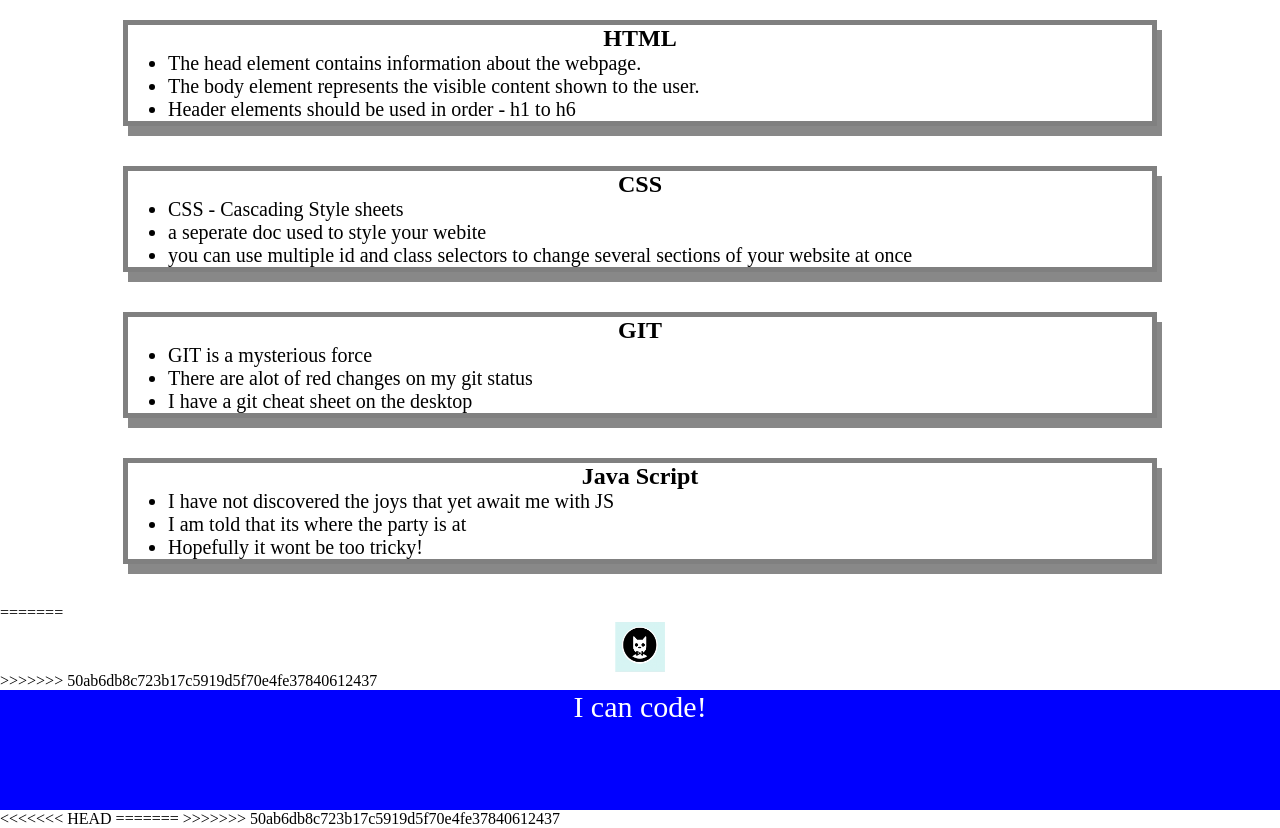
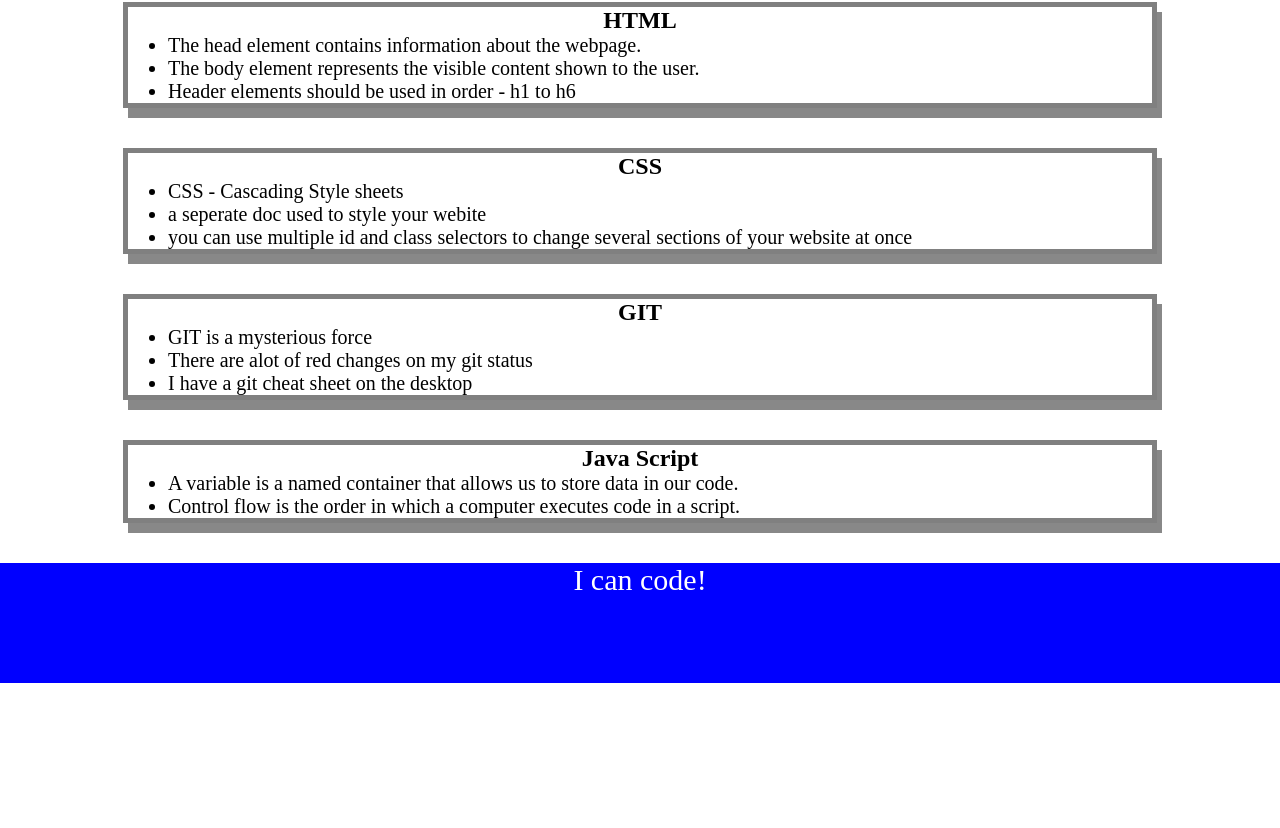
Before and after one commit to KrystleMurphy/prework-study-guide, a plain HTML site: page index.html in a window 1280 px wide. Shown: the part 158-986 px from the top of the page. After the commit the page ends 841 px from the top, so only its background shows below. Drawn offline with Linux system fonts and the light colour scheme.

Commit message:
java script debug

```diff
--- a/assets/script.js
+++ b/assets/script.js
@@ -20,6 +20,7 @@ function selectTopic() {
    console.log('Please try again!');
  }
 }
+
 console.log('Here are the topics we learned through Prework:');
 listTopics();
 console.log('Which topic should we study first?');
--- a/index.html
+++ b/index.html
@@ -4,16 +4,12 @@
     <meta charset="UTF-8" />
     <meta http-equiv="X-UA-Compatible" content="IE=edge" />
     <meta name="viewport" content="width=device-width, initial-scale=1.0" />
-<<<<<<< HEAD
     <link rel="stylesheet" href="./assets/style.css" />
-=======
->>>>>>> 50ab6db8c723b17c5919d5f70e4fe37840612437
     <title>Prework Study Guide</title>
   </head>
   <body>
     <header id="top">
       <h1>Prework Study Guide</h1>
-<<<<<<< HEAD
       <img
         src="./assets/bowtie-cat.png"
         alt="Profile image of cat wearing a bow tie."
@@ -56,25 +52,21 @@
       <section class="card" id="javascript-section">
         <h2>Java Script</h2>
         <ul>
-          <li>I have not discovered the joys that yet await me with JS</li>
-          <li>I am told that its where the party is at</li>
-          <li>Hopefully it wont be too tricky!</li>
+          <li>
+            A variable is a named container that allows us to store data in our
+            code.
+          </li>
+          <li>
+            Control flow is the order in which a computer executes code in a
+            script.
+          </li>
         </ul>
       </section>
-=======
-      <img src="./assets/bowtie-cat.png" alt="Profile image of cat wearing a bow tie." />
-    </header>
-    <main>
-      <!-- Student code goes here -->
->>>>>>> 50ab6db8c723b17c5919d5f70e4fe37840612437
     </main>
 
     <footer>
       <p>I can code!</p>
     </footer>
-<<<<<<< HEAD
     <script src="./assets/script.js"></script>
-=======
->>>>>>> 50ab6db8c723b17c5919d5f70e4fe37840612437
   </body>
 </html>
```
Also changed, not shown: 1 other file. Lines whose indentation alone changed are shown as unchanged.
